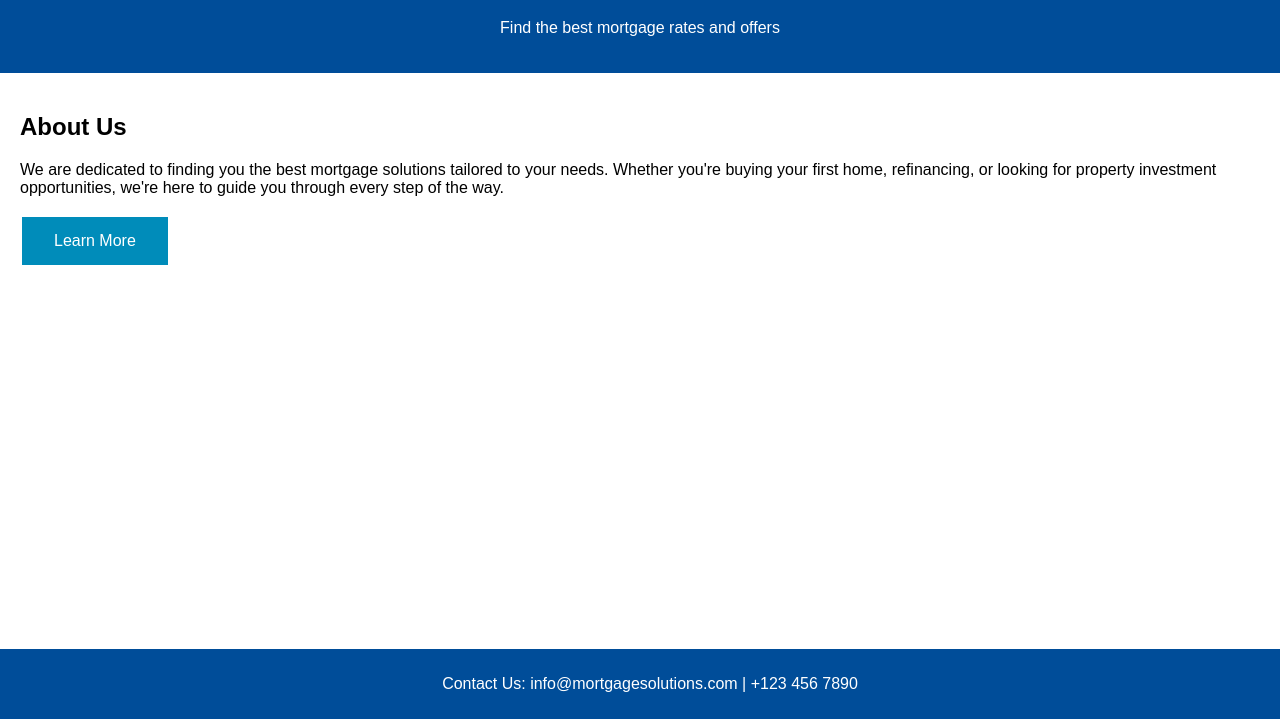
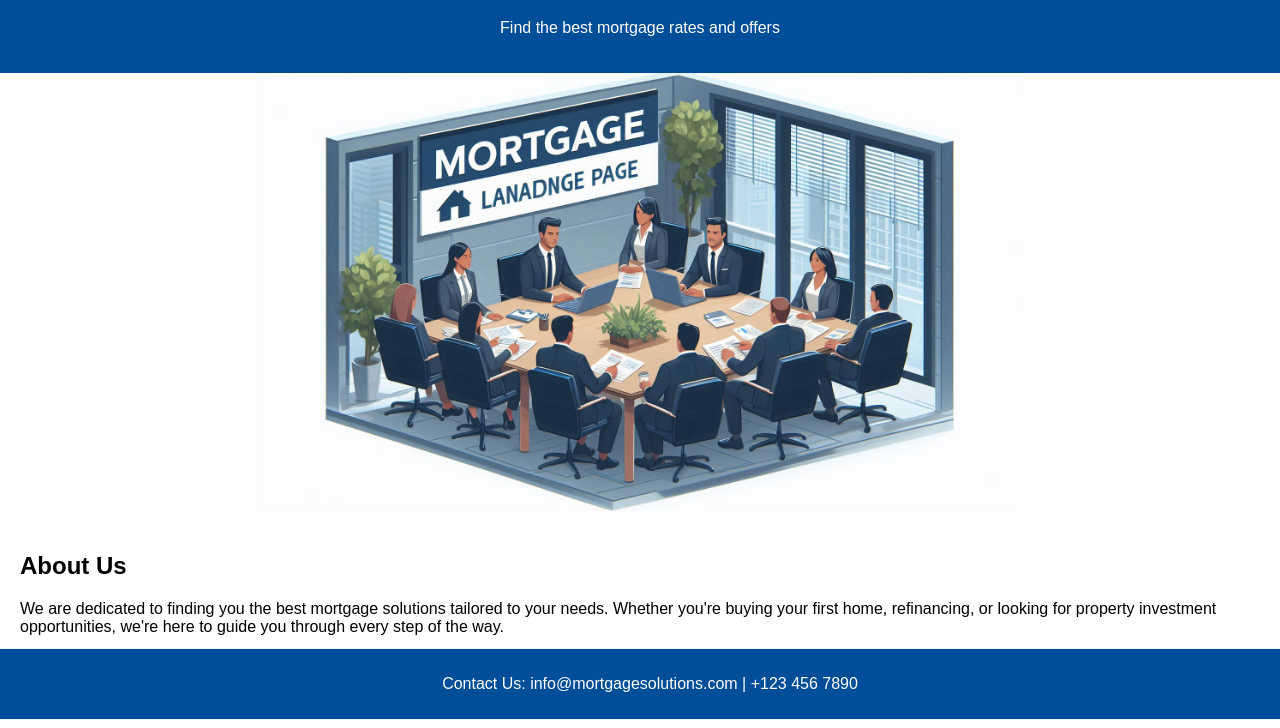
Before and after one commit to MWGMorningwood/SWA-Template, a plain HTML site: page index.html in a window 1280 px wide. Shown: the part 81-809 px from the top of the page. Drawn offline with Linux system fonts and the light colour scheme.

```diff
--- a/index.html
+++ b/index.html
@@ -11,6 +11,7 @@
 		<h1>Welcome to Mortgage Solutions</h1>
 		<p>Find the best mortgage rates and offers</p>
 	</div>
+	<img src="./assets/meeting.jpg" style="width:100%;" alt="Mortgage Solutions Image">
 	<div class="content">
 		<h2>About Us</h2>
 		<p>We are dedicated to finding you the best mortgage solutions tailored to your needs. Whether you're buying your first home, refinancing, or looking for property investment opportunities, we're here to guide you through every step of the way.</p>
--- a/style.css
+++ b/style.css
@@ -3,3 +3,8 @@
 .content { padding: 20px; }
 .footer { background-color: #004d99; color: white; text-align: center; padding: 10px; position: fixed; bottom: 0; width: 100%; }
 .button { background-color: #008CBA; border: none; color: white; padding: 15px 32px; text-align: center; text-decoration: none; display: inline-block; font-size: 16px; margin: 4px 2px; cursor: pointer; }
+.header + img {
+    max-width: 60%; /* Adjust this value to control the image size */
+    display: block;
+    margin: 0 auto; /* This centers the image horizontally */
+}
```
Also changed, not shown: assets/meeting.jpg (added).
